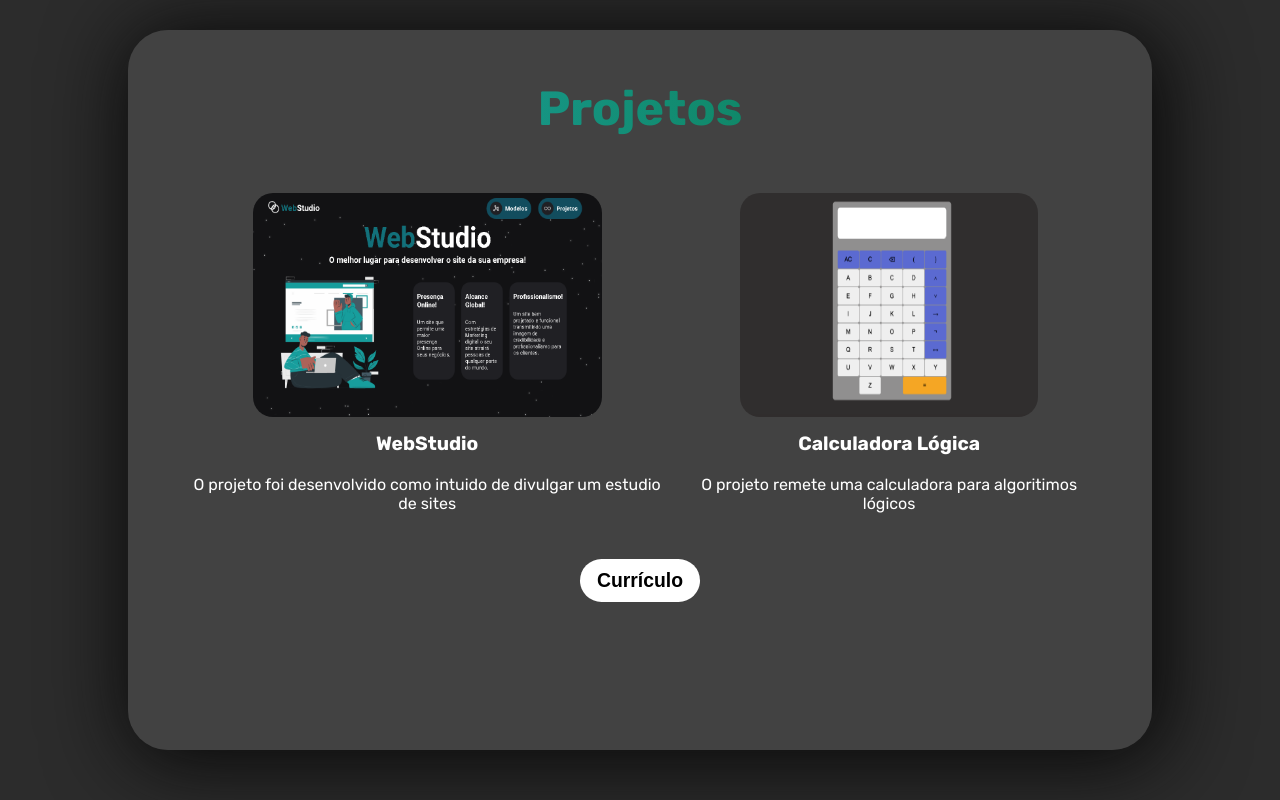
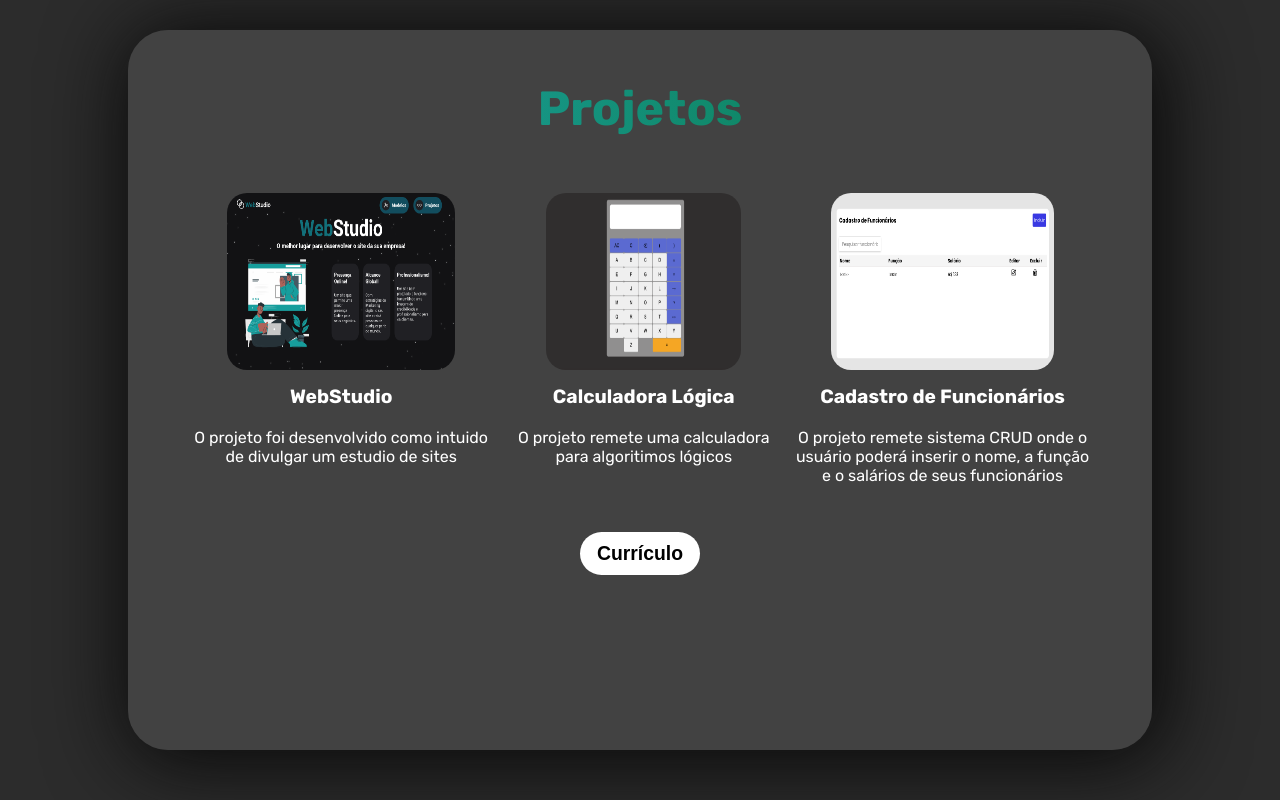
Before and after one commit to kayocavalcantte/portfolio, a plain HTML site: page index.html in a window 1280 px wide. Shown: the part 941-1741 px from the top of the page. Drawn offline with Linux system fonts and the light colour scheme.

Commit message:
Update index.html

```diff
--- a/index.html
+++ b/index.html
@@ -47,8 +47,13 @@
                 <h4>Calculadora Lógica</h4>
                 <p>O projeto remete uma calculadora para algoritimos lógicos</p>
             </div>
+            <div id="projeto">
+                <a href="https://github.com/kayocavalcantte/cadastro-funcionarios" target="_blank"><img src="assets/cadastro de funcionarios.png" id="imageProjects"></a>
+                <h4>Cadastro de Funcionários</h4>
+                <p>O projeto remete sistema CRUD onde o usuário poderá inserir o nome, a função e o salários de seus funcionários</p>
+            </div>
         </div>
-        <div>
+        <div id="curriculo">
             <a href="assets/Currículo kayo.pdf" download=""><button><strong>Currículo</strong></button></a>
 
 
```
